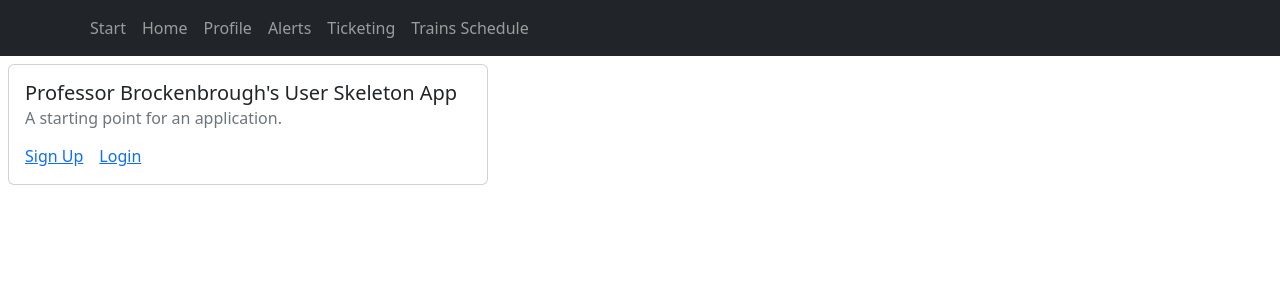
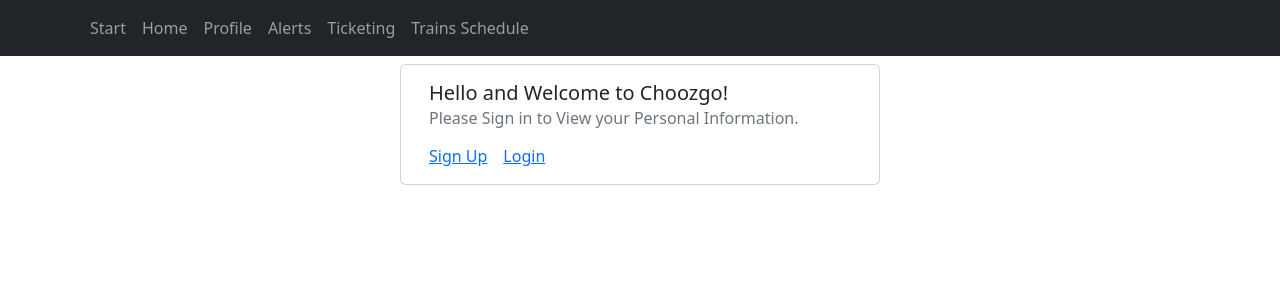
Before and after one commit to tyarossi/CSC300Lab1, a React (Create React App) app in the folder frontend/: page / in a window 1280 px wide. Shown: the top 300 px of the page. Built offline with nearby package versions, Linux system fonts and the light colour scheme.

Commit message:
Changed Landing Page Added Cancel as an Option on the Refunding Page

```diff
--- a/frontend/src/components/pages/landingPage.js
+++ b/frontend/src/components/pages/landingPage.js
@@ -4,16 +4,20 @@ import Card from 'react-bootstrap/Card';
 const Landingpage = () => {
 
     return (
+    <div
+      className="row d-flex justify-content-center align-items-center h-100 "
+    >
         <Card style={{ width: '30rem' }} className="mx-2 my-2">
         <Card.Body>
-          <Card.Title>Professor Brockenbrough's User Skeleton App</Card.Title>
-          <Card.Subtitle className="mb-2 text-muted">A starting point for an application.</Card.Subtitle>
+          <Card.Title>Hello and Welcome to Choozgo!</Card.Title>
+          <Card.Subtitle className="mb-2 text-muted">Please Sign in to View your Personal Information.</Card.Subtitle>
           <Card.Text>
           </Card.Text>
           <Card.Link href="/signup">Sign Up</Card.Link>
           <Card.Link href="/login">Login</Card.Link>
         </Card.Body>
       </Card>
+    </div>
     )
 }
 
--- a/frontend/src/components/pages/ticketRefundingPage.js
+++ b/frontend/src/components/pages/ticketRefundingPage.js
@@ -15,6 +15,12 @@ function Refunding() {
     setData({ ...data, [input.name]: input.value });
   };
 
+  //handle cancel button
+  const handleCancel = async => {
+    navigate("/ticketViewingPage");
+  }
+
+  //handle submit button
   const handleSubmit = async (e) => {
     e.preventDefault();
     try {
@@ -34,6 +40,7 @@ function Refunding() {
     }
   };
 
+  //Show Refund Form
   return (
     <Form>
     <h1>Welcome to MBTA Refunding Page</h1>
@@ -90,6 +97,13 @@ function Refunding() {
         >
           Confirm
         </Button>
+        <Button
+          variant="primary"
+          type="cancel"
+          onClick={handleCancel}
+          className="mt-2">
+          Cancel
+        </Button>
       </Form>
     );
   }
```
